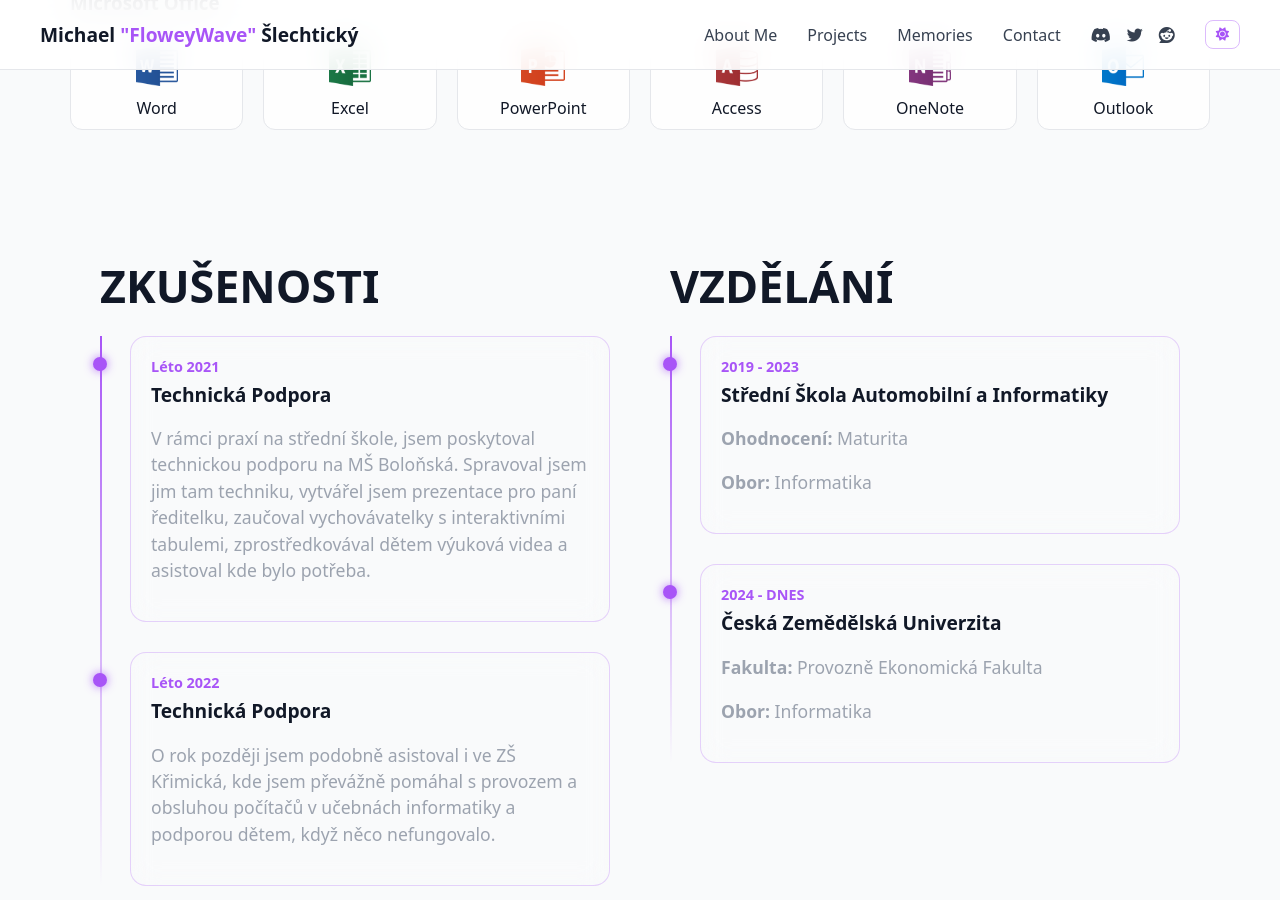
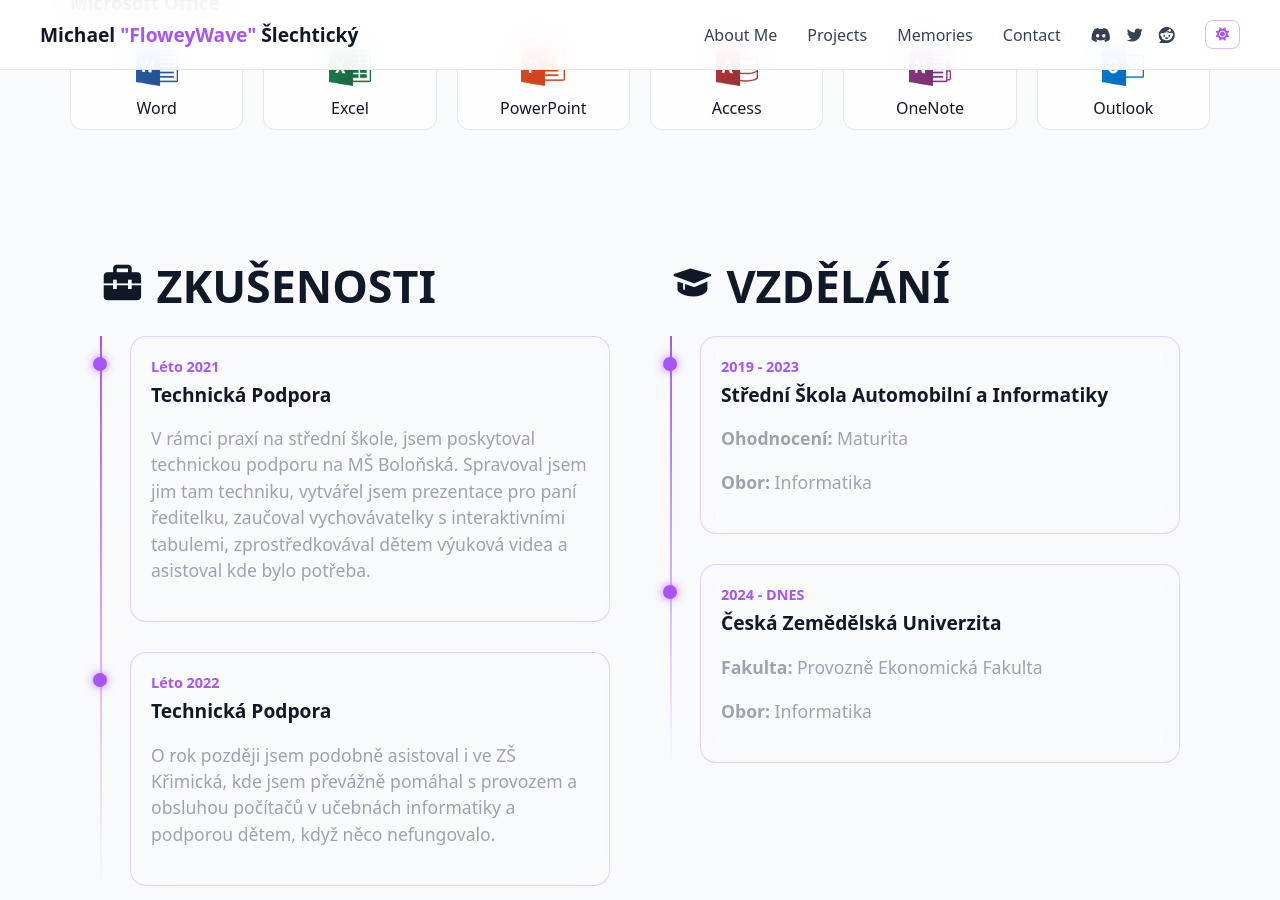
Before and after one commit to FloweyWave2/floweywave2.github.io, a Jekyll site: the page built from creator.html, in a window 1280 px wide and 900 px high, scrolled down 1265 px. Built offline with Jekyll 4.4.1, drawn with Linux system fonts in a browser that asks for light colours.

Commit message:
Update creator.html

```diff
--- a/creator.html
+++ b/creator.html
@@ -3,7 +3,7 @@ layout: default
 title: Creator
 permalink: /about/creator.html
 ---
-<link href="https://cdn.boxicons.com/3.0.8/fonts/basic/boxicons.min.css" rel="stylesheet">
+<link href="https://unpkg.com/boxicons@2.1.4/css/boxicons.min.css" rel="stylesheet">
 
 <section class="creator-wrapper">
 
```
